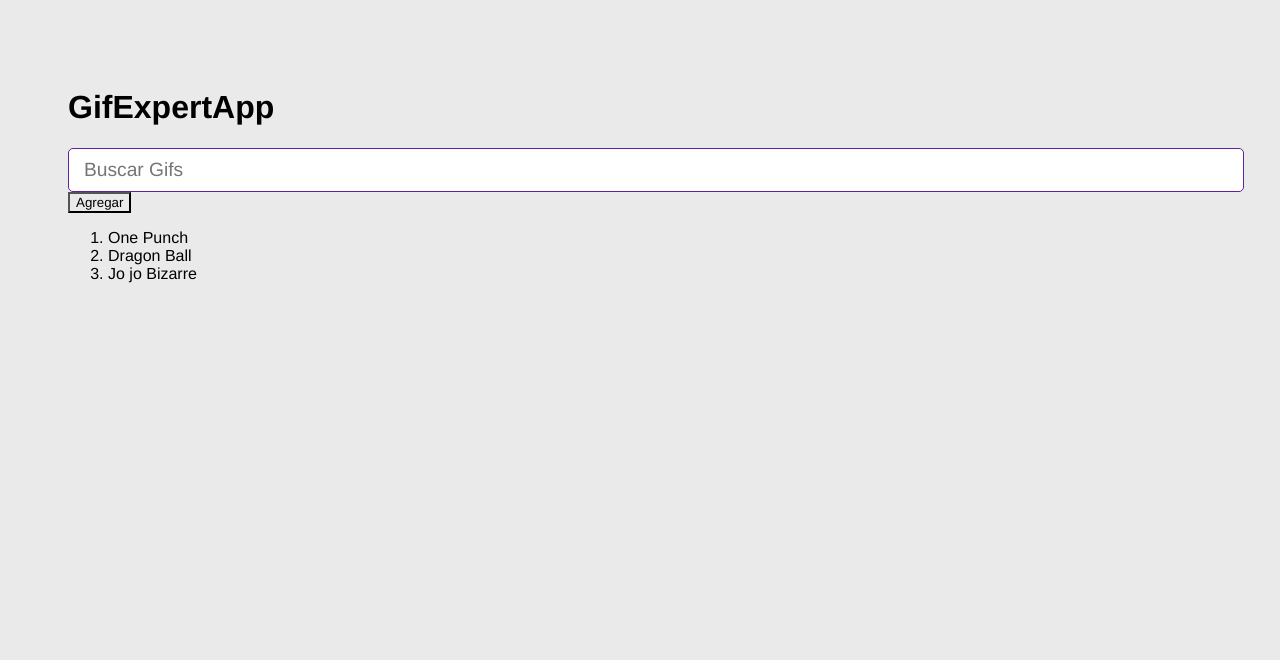
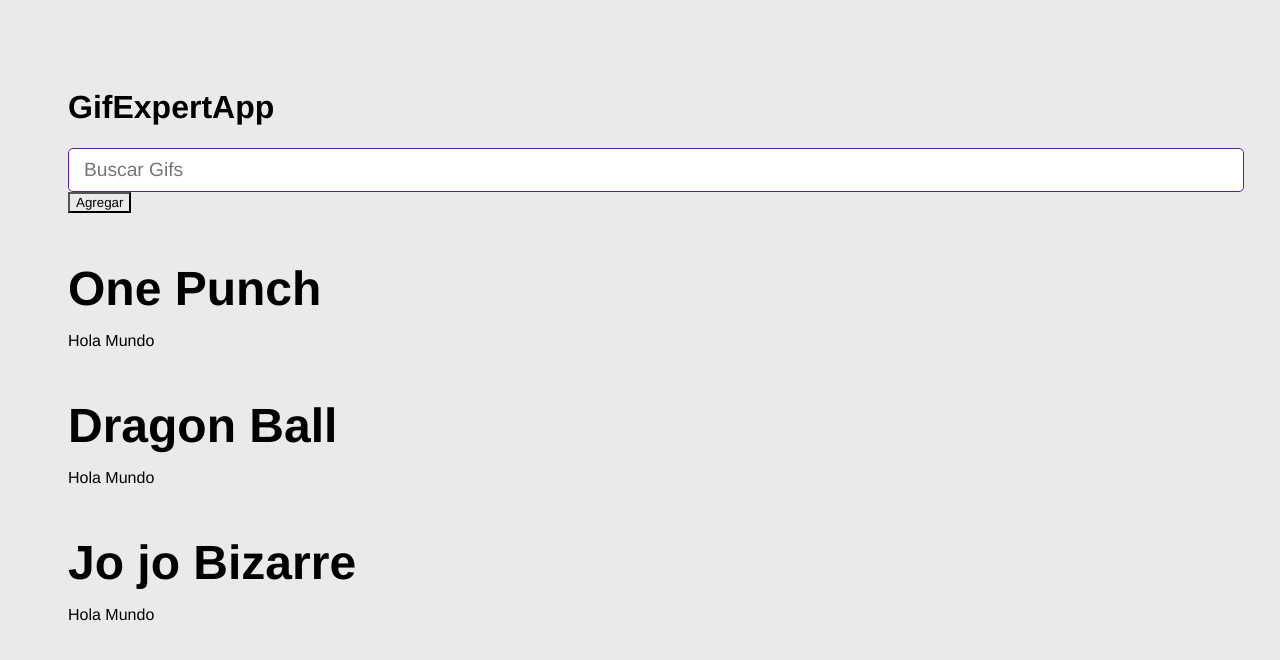
Before and after one commit to mundix/react-gif-expert, a React (Vite) app: page / in a window 1280 px wide. Shown: the top 660 px of the page. Built offline with nearby package versions, Linux system fonts and the light colour scheme.

Commit message:
Clean comments and created GifGrid Component with category props

```diff
--- a/src/GifExpertApp.jsx
+++ b/src/GifExpertApp.jsx
@@ -1,5 +1,6 @@
 import { useState } from 'react';
 import { AddCategory } from './components/AddCategory';
+import { GifGrid } from './components/GifGrid';
 
 export const GifExpertApp = () => {
 
@@ -8,32 +9,27 @@
 
    const onAddCategory = (newCategory) => {
 
-      if(categories.includes(newCategory)) return;
+      if (categories.includes(newCategory)) return;
 
-      setCategories([newCategory,...categories ]); //ok
+      setCategories([newCategory, ...categories]); //ok
       // setCategories(cat => [...cat, 'Ninja Gaiden']); //another way
    }
 
    return (
       <>
-         {/* Title */}
          <h1>GifExpertApp</h1>
          <AddCategory
-               // setCategories={ setCategories }
-               onNewCategory={ (event) => onAddCategory(event)}
-            />
+            // setCategories={ setCategories }
+            onNewCategory={(event) => onAddCategory(event)}
+         />
 
-         {/* Input */}
-
-         {/* Listado de Gif */}
          <button onClick={onAddCategory}>Agregar</button>
-         <ol>
-            {categories.map(category => {
-               return (<li key={category} >{category}</li>);
-            })}
-         </ol>
-
-            {/* Gif Item */}
+         {/* Return implicito se quita y se ponen ( ) y se remueven las { }  */}
+         {
+            categories.map(category => (
+               <GifGrid key={category} category={category} />
+            ))
+         }
       </>
    )
 }
--- /dev/null
+++ b/src/components/GifGrid.jsx
@@ -0,0 +1,9 @@
+export const GifGrid = ({category}) => {
+   // Se vamos a tener codigo par alguna logia, si se usa el return e ves del implicito.
+  return (
+    <>
+      <h3>{category}</h3>
+      <p>Hola Mundo</p>
+    </>
+  )
+}
```
